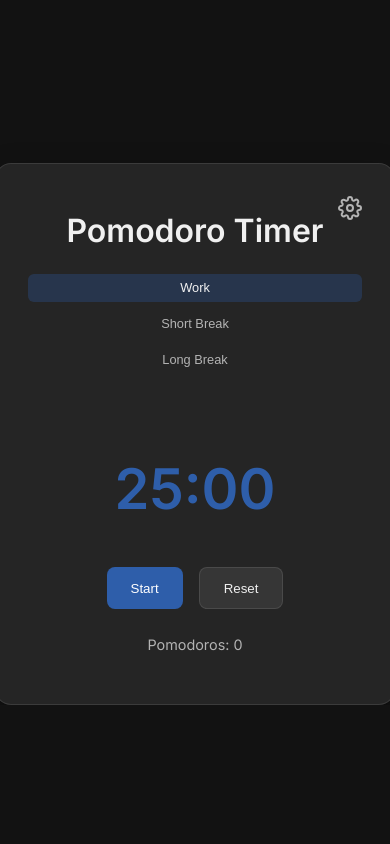
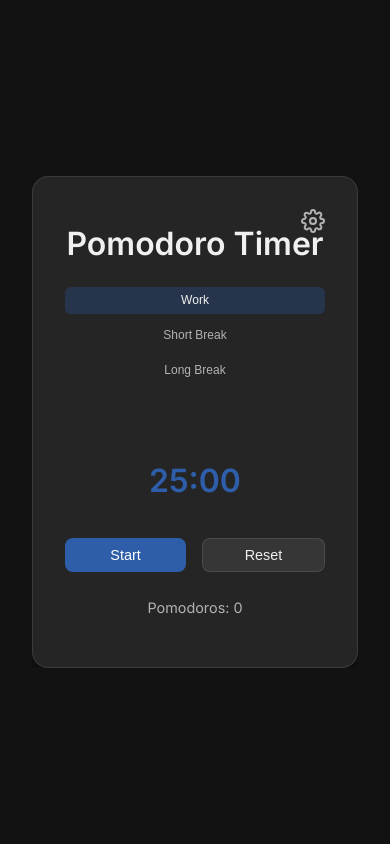
Before and after one commit to c2y5/FocusNest, a Flask app: page /timer in a window 390 px wide. Shown: the part 61-905 px from the top of the page. Run offline with Flask 3, Linux system fonts and the light colour scheme; the visitor is signed in with stand-in values (Sample User, id 1); data that the repository does not hold is empty.

Commit message:
fixed dashboard timer card on mobile

```diff
--- a/app/static/css/style.css
+++ b/app/static/css/style.css
@@ -1163,7 +1163,7 @@ p {
 .timer-card {
   background: var(--card-light);
   border-radius: 16px;
-  padding: 1.5rem;
+  padding: 2rem;
   border: 1px solid rgba(255, 255, 255, 0.1);
   box-shadow: 0 10px 30px rgba(0, 0, 0, 0.3);
   backdrop-filter: blur(10px);
@@ -1174,11 +1174,13 @@ p {
   flex-direction: column;
   align-items: center;
   margin-top: 1.5rem;
+  width: 100%;
 }
 
 .timer-container {
-  flex: 2;
-  min-width: 400px;
+  flex: 3;
+  min-width: auto;
+  width: 100%;
 }
 
 .ctimer-header {
@@ -1220,10 +1222,10 @@ p {
 }
 
 .ctimer-display {
-  font-size: 3.5rem;
+  font-size: 4rem;
   font-weight: 600;
   font-family: "Inter", monospace;
-  margin: 1rem 0;
+  margin: 1.5rem 0;
   background: var(--primary);
   -webkit-background-clip: text;
   background-clip: text;
@@ -1240,12 +1242,13 @@ p {
 }
 
 .ctimer-btn {
-  padding: 0.75rem 1.5rem;
+  padding: 1rem 2rem;
   border-radius: 8px;
   font-weight: 500;
   cursor: pointer;
   transition: all 0.3s ease;
   border: none;
+  font-size: 1.1rem;
 }
 
 .start-btn {
@@ -1275,28 +1278,57 @@ p {
 }
 
 @media (max-width: 768px) {
+  .timer-container {
+    min-width: 100% !important;
+    width: 100%;
+    flex: 1;
+  }
+
   .timer-card {
-    max-width: 100%;
-    padding: 1.25rem;
+    width: 100% !important;
+    max-width: 100% !important;
+    margin-top: 0 !important;
   }
 
   .ctimer-display {
-    font-size: 3rem;
+    font-size: 2.5rem !important;
+  }
+
+  .ctimer-options {
+    flex-wrap: wrap;
+    justify-content: center;
+    gap: 0.5rem;
+  }
+
+  .ctimer-option {
+    flex: 1;
+    min-width: 80px;
+    text-align: center;
+  }
+
+  .ctimer-controls {
+    flex-wrap: wrap;
   }
 
   .ctimer-btn {
-    padding: 0.6rem 1.2rem;
+    flex: 1;
+    min-width: 120px;
   }
 }
 
 @media (max-width: 480px) {
   .ctimer-display {
-    font-size: 2.5rem;
+    font-size: 2rem !important;
   }
 
   .ctimer-option {
-    font-size: 0.8rem;
-    padding: 0.4rem 0.6rem;
+    font-size: 0.75rem;
+    padding: 0.4rem 0.5rem;
+  }
+
+  .ctimer-btn {
+    padding: 0.5rem !important;
+    font-size: 0.9rem;
   }
 }
 
```
